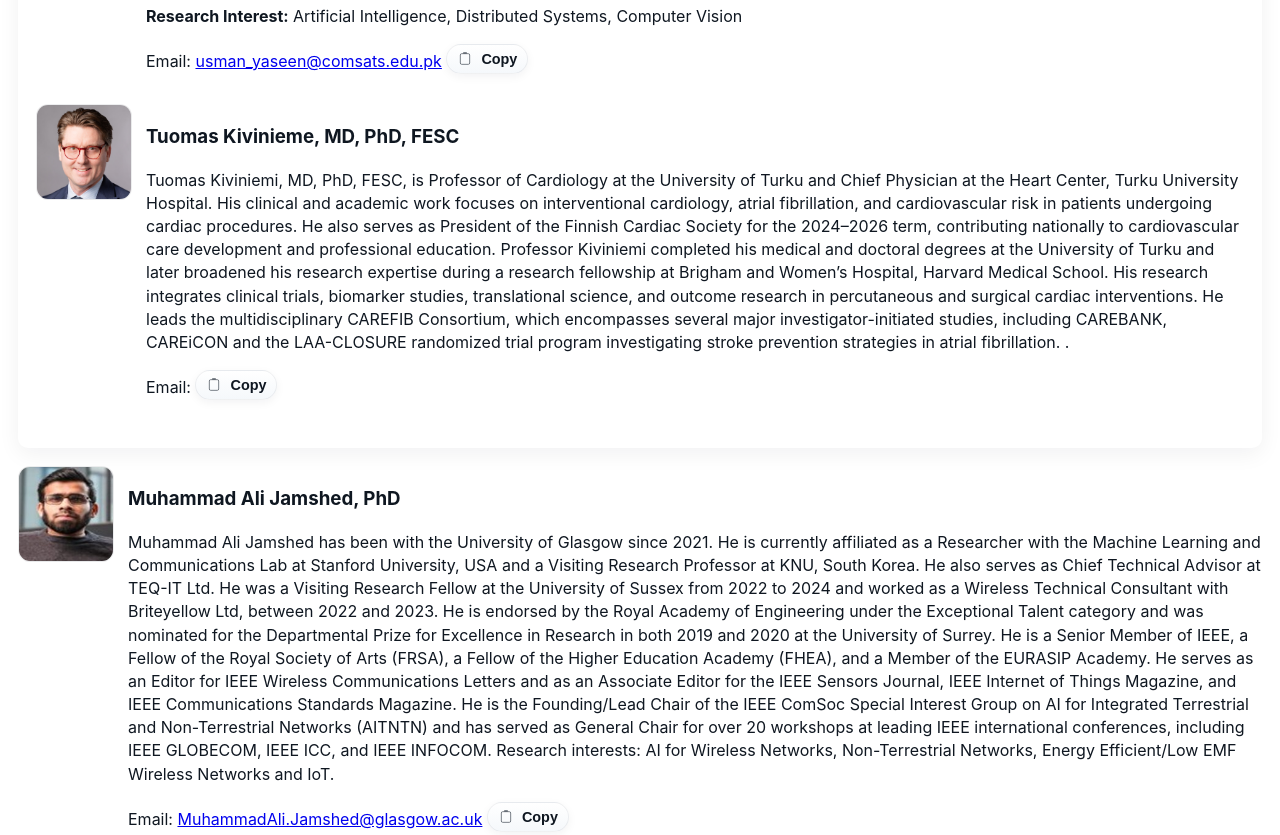
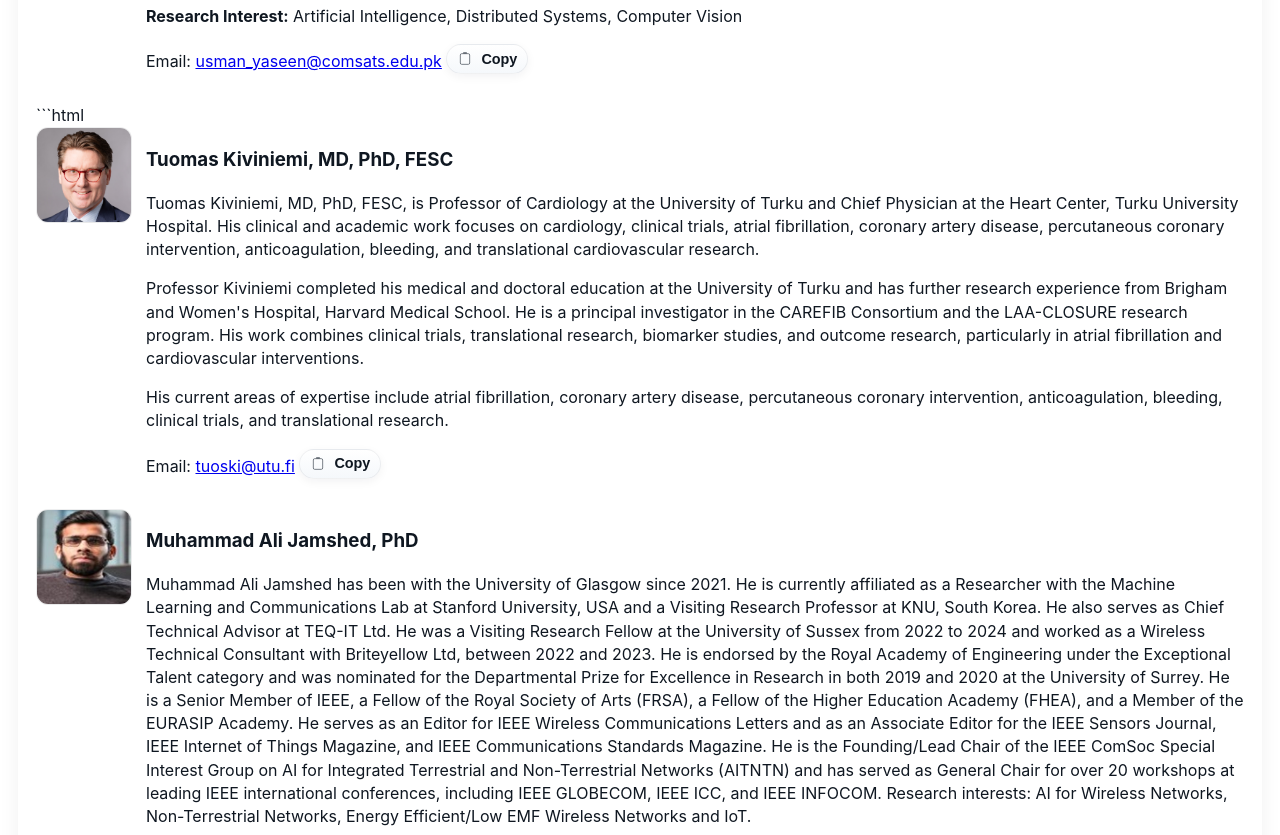
Before and after one commit to abdulhaleem21/Butt-Lab-of-AI, a plain HTML site: page index.html in a window 1280 px wide. Shown: the part 2303-3138 px from the top of the page. Drawn offline with Linux system fonts and the light colour scheme.

Commit message:
Update index.html

````diff
--- a/index.html
+++ b/index.html
@@ -181,18 +181,71 @@
         </div>
       </div>
 
+```html
 <div class="person">
-        <img class="avatar" src="images/Tuomas.jpg" alt="Prof Tuomas Kivinieme">
+  <img class="avatar" src="images/Tuomas.jpg" alt="Prof. Tuomas Kiviniemi">
+
   <div class="person-body">
-          <h3>Tuomas Kivinieme, MD, PhD, FESC</h3>
-          <p> Tuomas Kiviniemi, MD, PhD, FESC, is Professor of Cardiology at the University of Turku and Chief Physician at the Heart Center, Turku University Hospital. His clinical and academic work focuses on interventional cardiology, atrial fibrillation, and cardiovascular risk in patients undergoing cardiac procedures. He also serves as President of the Finnish Cardiac Society for the 2024–2026 term, contributing nationally to cardiovascular care development and professional education.
-Professor Kiviniemi completed his medical and doctoral degrees at the University of Turku and later broadened his research expertise during a research fellowship at Brigham and Women’s Hospital, Harvard Medical School. His research integrates clinical trials, biomarker studies, translational science, and outcome research in percutaneous and surgical cardiac interventions. He leads the multidisciplinary CAREFIB Consortium, which encompasses several major investigator-initiated studies, including CAREBANK, CAREiCON and the LAA-CLOSURE randomized trial program investigating stroke prevention strategies in atrial fibrillation. .</p>
-          <p>Email: <a href="mailto:MuhammadAli.Jamshed@glasgow.ac.uk"></a>
-            <button class="copy-email" data-email="" title="Copy email" aria-label="Copy email to clipboard">
+    <h3>Tuomas Kiviniemi, MD, PhD, FESC</h3>
+
+    <p>
+      Tuomas Kiviniemi, MD, PhD, FESC, is Professor of Cardiology at the
+      University of Turku and Chief Physician at the Heart Center, Turku
+      University Hospital. His clinical and academic work focuses on
+      cardiology, clinical trials, atrial fibrillation, coronary artery
+      disease, percutaneous coronary intervention, anticoagulation, bleeding,
+      and translational cardiovascular research.
+    </p>
+
+    <p>
+      Professor Kiviniemi completed his medical and doctoral education at the
+      University of Turku and has further research experience from Brigham and
+      Women's Hospital, Harvard Medical School. He is a principal investigator
+      in the CAREFIB Consortium and the LAA-CLOSURE research program. His work
+      combines clinical trials, translational research, biomarker studies, and
+      outcome research, particularly in atrial fibrillation and cardiovascular
+      interventions.
+    </p>
+
+    <p>
+      His current areas of expertise include atrial fibrillation, coronary
+      artery disease, percutaneous coronary intervention, anticoagulation,
+      bleeding, clinical trials, and translational research.
+    </p>
+
+    <p>
+      Email:
+      <a href="mailto:tuoski@utu.fi">tuoski@utu.fi</a>
+      <button
+        class="copy-email"
+        data-email="tuoski@utu.fi"
+        title="Copy email"
+        aria-label="Copy email to clipboard"
+      >
         <span class="ce-icon" aria-hidden="true">
-                <svg width="16" height="16" viewBox="0 0 24 24" fill="none" xmlns="http://www.w3.org/2000/svg" focusable="false" aria-hidden="true">
-                  <rect x="9" y="2" width="6" height="2" rx="1" fill="currentColor"/>
-                  <path d="M17 4H7a2 2 0 0 0-2 2v12a2 2 0 0 0 2 2h10a2 2 0 0 0 2-2V6a2 2 0 0 0-2-2z" stroke="currentColor" stroke-width="1.2" fill="none"/>
+          <svg
+            width="16"
+            height="16"
+            viewBox="0 0 24 24"
+            fill="none"
+            xmlns="http://www.w3.org/2000/svg"
+            focusable="false"
+            aria-hidden="true"
+          >
+            <rect
+              x="9"
+              y="2"
+              width="6"
+              height="2"
+              rx="1"
+              fill="currentColor"
+            />
+            <path
+              d="M17 4H7a2 2 0 0 0-2 2v12a2 2 0 0 0 2 2h10a2 2 0 0 0 2-2V6a2 2 0 0 0-2-2z"
+              stroke="currentColor"
+              stroke-width="1.2"
+              fill="none"
+            />
           </svg>
         </span>
         <span class="ce-text">Copy</span>
@@ -200,7 +253,6 @@ Professor Kiviniemi completed his medical and doctoral degrees at the University
     </p>
   </div>
 </div>
-    </section>
 
 
       <div class="person">
````
Lines whose indentation alone changed are shown as unchanged.
